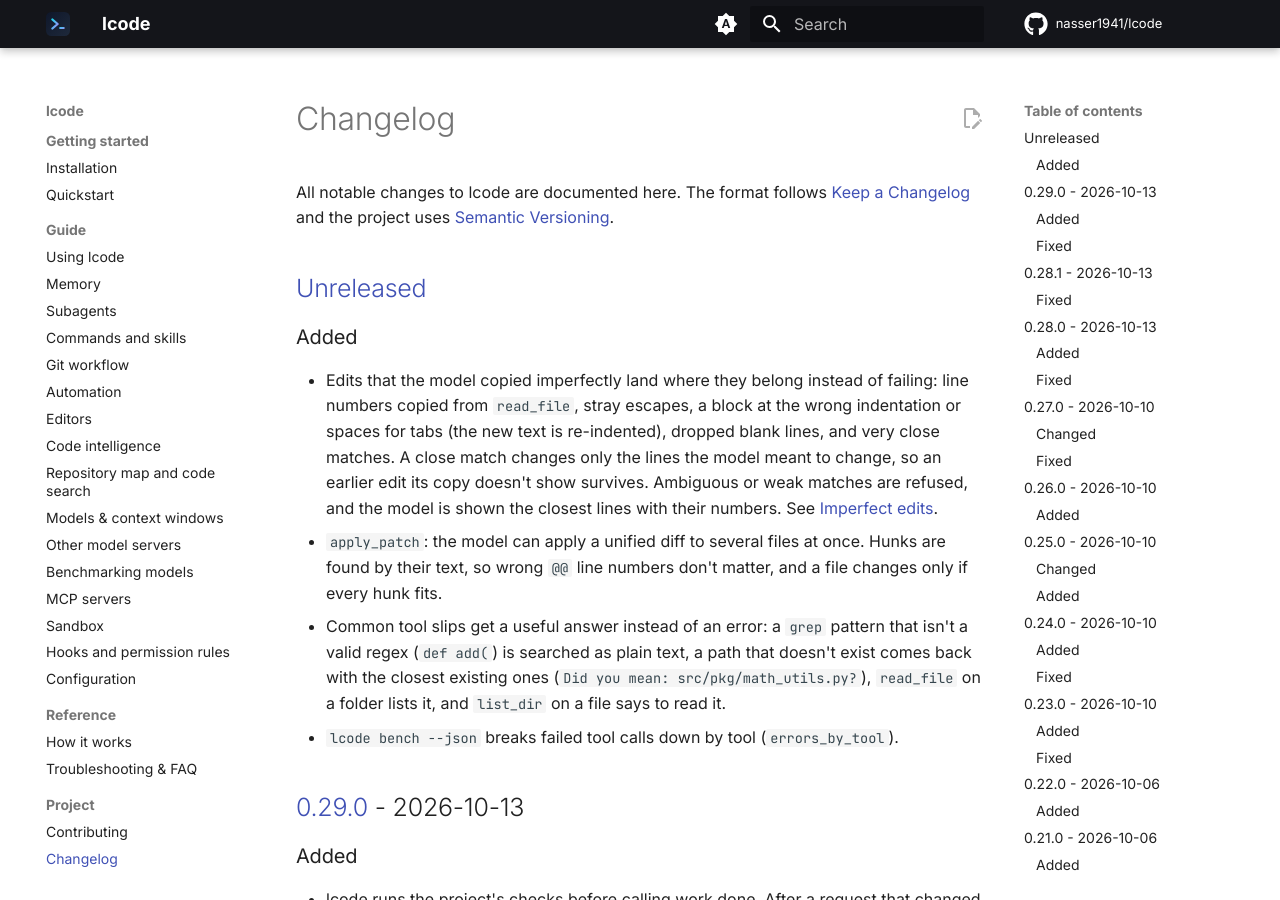
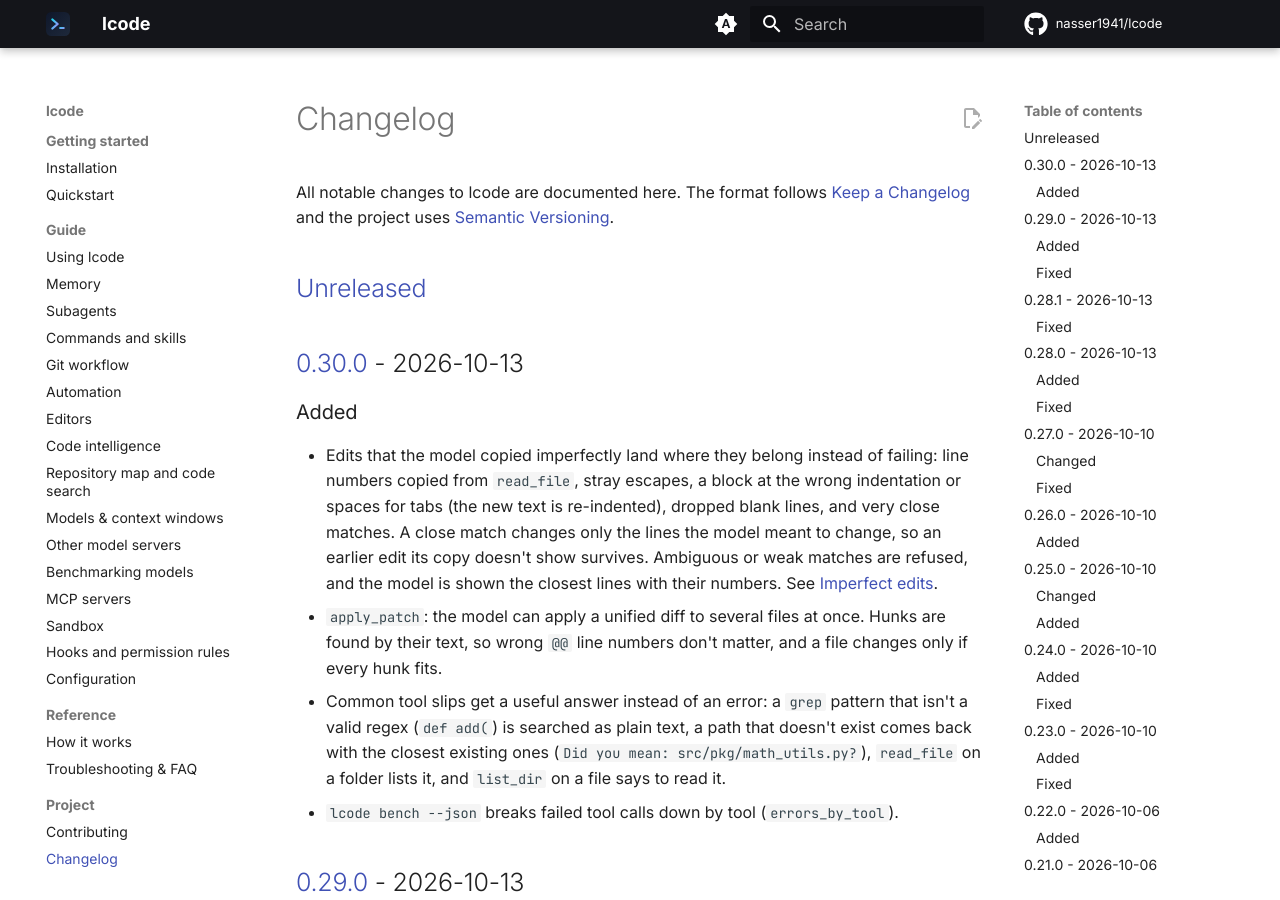
Before and after one commit to nasser1941/lcode, an MkDocs documentation site: the page built from docs/changelog.md, in a window 1280 px wide and 900 px high. Built offline with MkDocs 1.6.1 and Material for MkDocs 9.7.7, drawn with Linux system fonts in a browser that asks for light colours; comment, search, counter and statistics services are not loaded.

Commit message:
Release 0.30.0 (#124)
Co-authored-by: nasser1941 <9349840+nasser1941@users.noreply.github.com>
Co-authored-by: Claude Opus 5.5 <noreply@anthropic.com>

```diff
--- a/CHANGELOG.md
+++ b/CHANGELOG.md
@@ -5,6 +5,8 @@ All notable changes to lcode are documented here. The format follows
 [Semantic Versioning](https://semver.org/).
 
 ## [Unreleased]
+
+## [0.30.0] - 2026-10-13
 
 ### Added
 
@@ -666,7 +668,8 @@ First public release.
 - `AGENTS.md` project instructions and `/init` to generate them.
 - One-line installer for Linux and macOS.
 
-[Unreleased]: https://github.com/nasser1941/lcode/compare/v0.29.0...HEAD
+[Unreleased]: https://github.com/nasser1941/lcode/compare/v0.30.0...HEAD
+[0.30.0]: https://github.com/nasser1941/lcode/compare/v0.29.0...v0.30.0
 [0.29.0]: https://github.com/nasser1941/lcode/compare/v0.28.1...v0.29.0
 [0.28.1]: https://github.com/nasser1941/lcode/compare/v0.28.0...v0.28.1
 [0.28.0]: https://github.com/nasser1941/lcode/compare/v0.27.0...v0.28.0
--- a/src/lcode/__init__.py
+++ b/src/lcode/__init__.py
@@ -3,7 +3,7 @@
 From a program: `from lcode import Session` (see lcode.api).
 """
 
-__version__ = "0.29.0"
+__version__ = "0.30.0"
 
 API = ("Session", "Result", "Options", "SetupError")
 
```
Also changed, not shown: docs/quickstart.md (+1 -1 lines).
